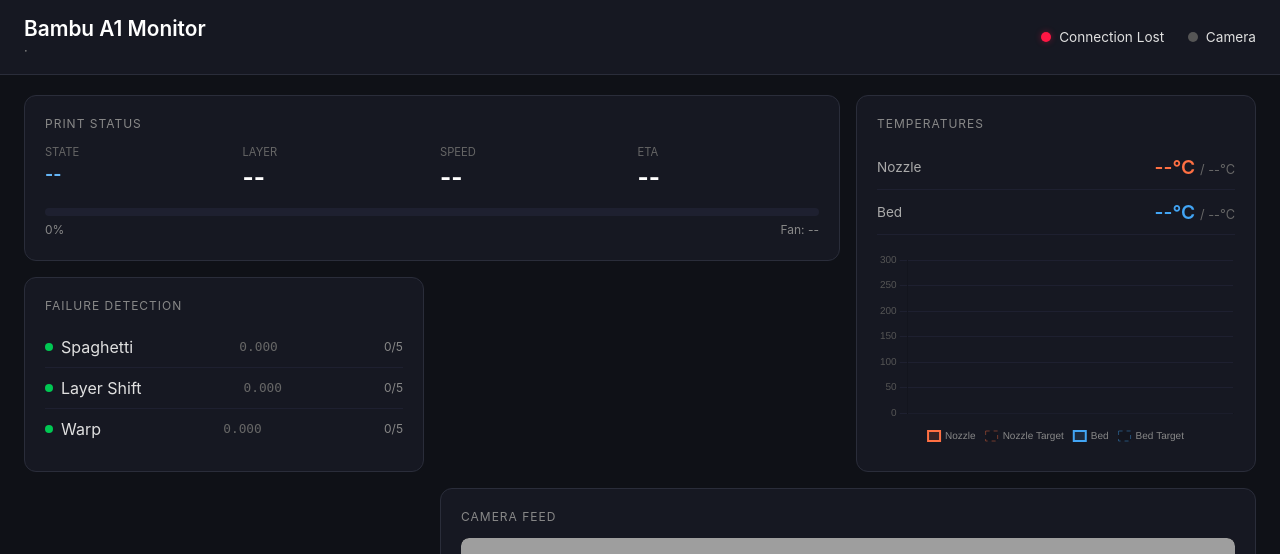
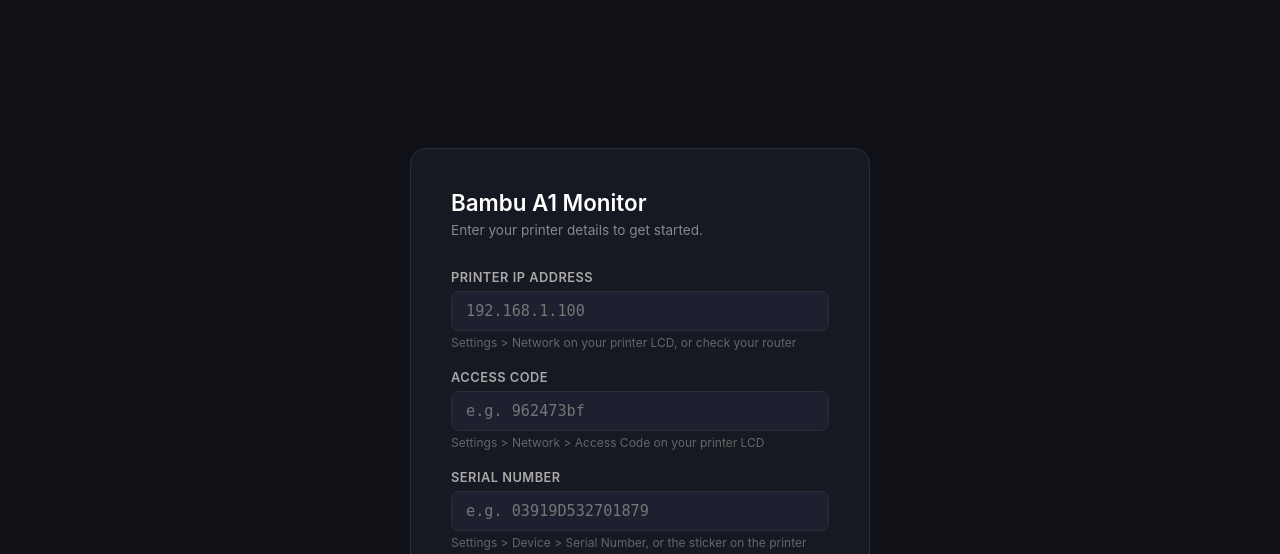
Before and after one commit to Sujjay02/Bambu-A1-monitor, a Flask app: page / in a window 1280 px wide. Shown: the top 554 px of the page. Run offline with Flask 3, Linux system fonts and the light colour scheme; data that the repository does not hold is empty; parts of the project's set-up code (start-up, migrations or seed data) failed here and were passed over; grey boxes are pictures that could not be loaded.

Commit message:
Implement configuration management and setup page for Bambu A1 Monitor - Add config.json support for printer settings - Update app.py to load and save printer configuration - Create setup.html for initial configuration input - Enhance dashboard.html with a settings link - Update .gitignore to include config.json - Add telemetry data to print_telemetry.csv

```diff
--- a/app.py
+++ b/app.py
@@ -2,15 +2,13 @@
 Bambu A1 Web Monitor
 --------------------
 Flask web dashboard for real-time 3D printer monitoring via MQTT.
-Optional camera-based failure detection when RTSP stream is available.
+Camera-based failure detection via the Bambu proprietary JPEG-over-TLS stream.
 
 Usage:
     python app.py
 
-Environment variables:
-    PRINTER_IP      (default: 10.8.103.8)
-    ACCESS_CODE     (default: 962473bf)
-    SERIAL_NUMBER   (default: 03919D532701879)
+Configuration is entered via the web setup page on first run,
+or loaded from config.json / environment variables.
 """
 
 import cv2
@@ -25,27 +23,70 @@ import struct
 import threading
 from datetime import datetime
 from collections import deque
-from flask import Flask, render_template, Response, jsonify, request
+from flask import Flask, render_template, Response, jsonify, request, redirect
 import paho.mqtt.client as mqtt
 from paho.mqtt.enums import CallbackAPIVersion
 
 # ── CONFIG ────────────────────────────────────────────────────────────────────
-PRINTER_IP    = os.environ.get("PRINTER_IP", "")
-ACCESS_CODE   = os.environ.get("ACCESS_CODE", "")
-SERIAL_NUMBER = os.environ.get("SERIAL_NUMBER", "")
-
-MQTT_PORT      = 8883
-MQTT_TOPIC_SUB = f"device/{SERIAL_NUMBER}/report"
-MQTT_TOPIC_PUB = f"device/{SERIAL_NUMBER}/request"
-CAMERA_PORT    = 6000
-
-LOG_FILE       = "print_telemetry.csv"
-FAILURE_DIR    = "failure_snapshots"
+CONFIG_FILE = "config.json"
+MQTT_PORT   = 8883
+CAMERA_PORT = 6000
+LOG_FILE    = "print_telemetry.csv"
+FAILURE_DIR = "failure_snapshots"
 
 SPAGHETTI_SENSITIVITY   = 0.6
 LAYER_SHIFT_SENSITIVITY = 0.5
 WARP_SENSITIVITY        = 0.5
 TRIGGER_FRAMES          = 5
+
+# Mutable printer config (set via web UI or config.json)
+config = {"printer_ip": "", "access_code": "", "serial_number": ""}
+config_lock = threading.Lock()
+config_ready = threading.Event()
+
+def get_config():
+    with config_lock:
+        return config.copy()
+
+def load_config():
+    """Load config from config.json, falling back to env vars."""
+    global config
+    loaded = {}
+    if os.path.exists(CONFIG_FILE):
+        try:
+            with open(CONFIG_FILE) as f:
+                loaded = json.load(f)
+        except (json.JSONDecodeError, OSError):
+            pass
+
+    ip = loaded.get("printer_ip") or os.environ.get("PRINTER_IP", "")
+    code = loaded.get("access_code") or os.environ.get("ACCESS_CODE", "")
+    sn = loaded.get("serial_number") or os.environ.get("SERIAL_NUMBER", "")
+
+    if ip and code and sn:
+        with config_lock:
+            config["printer_ip"] = ip
+            config["access_code"] = code
+            config["serial_number"] = sn
+        config_ready.set()
+        print(f"[Config] Loaded — Printer: {ip}  SN: {sn}")
+        return True
+    return False
+
+def save_config(printer_ip, access_code, serial_number):
+    """Save config to config.json and update in-memory state."""
+    global config
+    data = {
+        "printer_ip": printer_ip,
+        "access_code": access_code,
+        "serial_number": serial_number,
+    }
+    with open(CONFIG_FILE, "w") as f:
+        json.dump(data, f, indent=2)
+    with config_lock:
+        config.update(data)
+    config_ready.set()
+    print(f"[Config] Saved — Printer: {printer_ip}  SN: {serial_number}")
 
 # ── SHARED STATE ──────────────────────────────────────────────────────────────
 telemetry = {
@@ -66,7 +107,6 @@ print_paused = threading.Event()
 mqtt_connected = threading.Event()
 camera_available = threading.Event()
 
-# Temperature history (last 300 readings ~5 min)
 temp_history = {
     "timestamps": deque(maxlen=300),
     "nozzle_temp": deque(maxlen=300),
@@ -76,7 +116,6 @@ temp_history = {
 }
 temp_history_lock = threading.Lock()
 
-# Vision state
 vision_status = {
     "Spaghetti": {"triggered": False, "score": 0.0, "count": 0},
     "LayerShift": {"triggered": False, "score": 0.0, "count": 0},
@@ -84,18 +123,17 @@ vision_status = {
 }
 vision_lock = threading.Lock()
 
-# Latest camera frame
 latest_frame = None
 frame_lock = threading.Lock()
 
-# Global MQTT client for sending commands
 mqtt_cmd_client = None
 mqtt_cmd_lock = threading.Lock()
 
 # ── MQTT CLIENT ───────────────────────────────────────────────────────────────
 def make_mqtt_client():
+    cfg = get_config()
     client = mqtt.Client(CallbackAPIVersion.VERSION2)
-    client.username_pw_set("bblp", ACCESS_CODE)
+    client.username_pw_set("bblp", cfg["access_code"])
     tls_ctx = ssl.create_default_context()
     tls_ctx.check_hostname = False
     tls_ctx.verify_mode = ssl.CERT_NONE
@@ -107,10 +145,12 @@ def pause_print(reason: str):
     if print_paused.is_set():
         return
     print(f"[ALERT] FAILURE DETECTED: {reason}")
+    cfg = get_config()
+    topic = f"device/{cfg['serial_number']}/request"
     with mqtt_cmd_lock:
         if mqtt_cmd_client:
             payload = {"print": {"command": "pause", "sequence_id": "1"}}
-            mqtt_cmd_client.publish(MQTT_TOPIC_PUB, json.dumps(payload))
+            mqtt_cmd_client.publish(topic, json.dumps(payload))
     print_paused.set()
 
 def resume_monitoring():
@@ -174,11 +214,16 @@ def parse_telemetry(payload: dict) -> dict:
 # ── TELEMETRY THREAD ──────────────────────────────────────────────────────────
 def telemetry_thread():
     global mqtt_cmd_client
+
+    config_ready.wait()
+    cfg = get_config()
+
     client = make_mqtt_client()
+    topic_sub = f"device/{cfg['serial_number']}/report"
 
     def on_connect(c, userdata, flags, rc, properties=None):
         if rc == 0 or rc.value == 0:
-            c.subscribe(MQTT_TOPIC_SUB)
+            c.subscribe(topic_sub)
             mqtt_connected.set()
             with mqtt_cmd_lock:
                 global mqtt_cmd_client
@@ -199,7 +244,6 @@ def telemetry_thread():
                 with telemetry_lock:
                     telemetry.update(data)
                 log_to_csv(data)
-                # Update temperature history
                 with temp_history_lock:
                     temp_history["timestamps"].append(datetime.now().strftime("%H:%M:%S"))
                     with telemetry_lock:
@@ -215,7 +259,7 @@ def telemetry_thread():
     client.on_message = on_message
     while True:
         try:
-            client.connect(PRINTER_IP, MQTT_PORT, keepalive=60)
+            client.connect(cfg["printer_ip"], MQTT_PORT, keepalive=60)
             client.loop_forever()
         except (TimeoutError, OSError) as e:
             mqtt_connected.clear()
@@ -295,7 +339,6 @@ JPEG_START = bytes([0xFF, 0xD8, 0xFF, 0xE0])
 JPEG_END   = bytes([0xFF, 0xD9])
 
 def create_camera_auth(access_code: str) -> bytes:
-    """Build the 80-byte auth payload for Bambu A1 camera (port 6000)."""
     auth = bytearray(80)
     struct.pack_into('<I', auth, 0, 0x40)
     struct.pack_into('<I', auth, 4, 0x3000)
@@ -304,19 +347,7 @@ def create_camera_auth(access_code: str) -> bytes:
     auth[48:48 + len(code)] = code
     return bytes(auth)
 
-# ── VISION THREAD ─────────────────────────────────────────────────────────────
-def check_camera_port():
-    try:
-        s = socket.socket(socket.AF_INET, socket.SOCK_STREAM)
-        s.settimeout(3)
-        s.connect((PRINTER_IP, CAMERA_PORT))
-        s.close()
-        return True
-    except (socket.timeout, OSError):
-        return False
-
 def read_exact(sock, n):
-    """Read exactly n bytes from a TLS socket."""
     buf = bytearray()
     while len(buf) < n:
         try:
@@ -328,26 +359,36 @@ def read_exact(sock, n):
             time.sleep(0.05)
     return bytes(buf)
 
+# ── VISION THREAD ─────────────────────────────────────────────────────────────
 def vision_thread():
     global latest_frame
+
+    config_ready.wait()
+    cfg = get_config()
 
     tls_ctx = ssl.SSLContext(ssl.PROTOCOL_TLS_CLIENT)
     tls_ctx.check_hostname = False
     tls_ctx.verify_mode = ssl.CERT_NONE
-    auth_data = create_camera_auth(ACCESS_CODE)
+    auth_data = create_camera_auth(cfg["access_code"])
 
     while True:
-        if not check_camera_port():
+        # Check camera port
+        try:
+            s = socket.socket(socket.AF_INET, socket.SOCK_STREAM)
+            s.settimeout(3)
+            s.connect((cfg["printer_ip"], CAMERA_PORT))
+            s.close()
+        except (socket.timeout, OSError):
             print(f"[Camera] Port {CAMERA_PORT} not available — retrying in 30s...")
             time.sleep(30)
             continue
 
         sock = None
         try:
-            print(f"[Camera] Connecting to {PRINTER_IP}:{CAMERA_PORT}...")
+            print(f"[Camera] Connecting to {cfg['printer_ip']}:{CAMERA_PORT}...")
             raw = socket.socket(socket.AF_INET, socket.SOCK_STREAM)
             raw.settimeout(10)
-            raw.connect((PRINTER_IP, CAMERA_PORT))
+            raw.connect((cfg["printer_ip"], CAMERA_PORT))
             sock = tls_ctx.wrap_socket(raw)
             sock.sendall(auth_data)
 
@@ -361,7 +402,6 @@ def vision_thread():
             trigger_counts = {"Spaghetti": 0, "LayerShift": 0, "Warp": 0}
 
             while True:
-                # Read 16-byte frame header
                 header = read_exact(sock, 16)
                 if header is None:
                     print("[Camera] Connection closed")
@@ -371,27 +411,22 @@ def vision_thread():
                 if payload_size == 0 or payload_size > 5_000_000:
                     continue
 
-                # Read JPEG payload
                 jpeg_data = read_exact(sock, payload_size)
                 if jpeg_data is None:
                     print("[Camera] Connection lost during frame read")
                     break
 
-                # Validate JPEG
                 if not (jpeg_data[:4] == JPEG_START and jpeg_data[-2:] == JPEG_END):
                     continue
 
-                # Decode to OpenCV frame
                 np_arr = np.frombuffer(jpeg_data, dtype=np.uint8)
                 frame = cv2.imdecode(np_arr, cv2.IMREAD_COLOR)
                 if frame is None:
                     continue
 
-                # Store latest frame for web endpoint
                 with frame_lock:
                     latest_frame = frame.copy()
 
-                # Run detectors
                 sp_trig, sp_score = spaghetti.detect(frame)
                 ls_trig, ls_score = layer_shift.detect(frame)
                 wp_trig, wp_score = warp.detect(frame)
@@ -438,9 +473,53 @@ app = Flask(__name__)
 
 @app.route("/")
 def index():
+    if not config_ready.is_set():
+        return render_template("setup.html")
+    cfg = get_config()
     return render_template("dashboard.html",
-                           printer_ip=PRINTER_IP,
-                           serial_number=SERIAL_NUMBER)
+                           printer_ip=cfg["printer_ip"],
+                           serial_number=cfg["serial_number"])
+
+@app.route("/setup")
+def setup_page():
+    cfg = get_config()
+    return render_template("setup.html",
+                           printer_ip=cfg["printer_ip"],
+                           access_code=cfg["access_code"],
+                           serial_number=cfg["serial_number"])
+
+@app.route("/api/config", methods=["GET"])
+def api_config_get():
+    cfg = get_config()
+    # Mask access code for display
+    code = cfg["access_code"]
+    masked = code[:2] + "*" * (len(code) - 2) if len(code) > 2 else "*" * len(code)
+    return jsonify({
+        "printer_ip": cfg["printer_ip"],
+        "access_code_masked": masked,
+        "serial_number": cfg["serial_number"],
+        "configured": config_ready.is_set(),
+    })
+
+@app.route("/api/config", methods=["POST"])
+def api_config_post():
+    data = request.get_json(silent=True) or {}
+    ip = data.get("printer_ip", "").strip()
+    code = data.get("access_code", "").strip()
+    sn = data.get("serial_number", "").strip()
+
+    errors = []
+    if not ip:
+        errors.append("Printer IP is required")
+    if not code:
+        errors.append("Access Code is required")
+    if not sn:
+        errors.append("Serial Number is required")
+    if errors:
+        return jsonify({"errors": errors}), 400
+
+    save_config(ip, code, sn)
+    return jsonify({"status": "saved"})
 
 @app.route("/api/telemetry")
 def api_telemetry():
@@ -500,32 +579,23 @@ def events():
 
 # ── MAIN ──────────────────────────────────────────────────────────────────────
 def main():
-    missing = [v for v in ("PRINTER_IP", "ACCESS_CODE", "SERIAL_NUMBER")
-               if not os.environ.get(v)]
-    if missing:
-        print("ERROR: Missing required environment variables:")
-        for v in missing:
-            print(f"  - {v}")
-        print("\nCopy .env.example to .env and fill in your printer details.")
-        raise SystemExit(1)
-
     print("=" * 55)
     print("  BAMBU A1 WEB MONITOR")
-    print(f"  Printer: {PRINTER_IP}  |  SN: {SERIAL_NUMBER}")
     print("=" * 55)
 
     init_csv()
+    loaded = load_config()
 
-    # Start background threads
+    if not loaded:
+        print("[Config] No config found — open http://0.0.0.0:5000 to set up")
+
+    # Start background threads (they wait for config_ready)
     t_telemetry = threading.Thread(target=telemetry_thread, daemon=True)
     t_telemetry.start()
-    print("[Telemetry] Thread started")
 
     t_vision = threading.Thread(target=vision_thread, daemon=True)
     t_vision.start()
-    print("[Vision] Thread started")
 
-    # Start Flask
     print("[Web] Dashboard at http://0.0.0.0:5000")
     app.run(host="0.0.0.0", port=5000, threaded=True)
 
--- a/templates/dashboard.html
+++ b/templates/dashboard.html
@@ -54,6 +54,14 @@
 
         .status-dot.connected { background: #00c853; box-shadow: 0 0 6px #00c85366; }
         .status-dot.disconnected { background: #ff1744; box-shadow: 0 0 6px #ff174466; }
+
+        .settings-link {
+            color: #666;
+            text-decoration: none;
+            font-size: 1.3rem;
+            transition: color 0.2s;
+        }
+        .settings-link:hover { color: #aaa; }
 
         /* ── Grid Layout ────────────────────────── */
         .dashboard {
@@ -314,6 +322,8 @@
             &nbsp;&nbsp;
             <div class="status-dot" id="cameraDot"></div>
             <span id="cameraLabel">Camera</span>
+            &nbsp;&nbsp;
+            <a href="/setup" class="settings-link" title="Settings">&#9881;</a>
         </div>
     </header>
 
--- /dev/null
+++ b/templates/setup.html
@@ -0,0 +1,188 @@
+<!DOCTYPE html>
+<html lang="en">
+<head>
+    <meta charset="UTF-8">
+    <meta name="viewport" content="width=device-width, initial-scale=1.0">
+    <title>Bambu A1 Monitor — Setup</title>
+    <style>
+        * { margin: 0; padding: 0; box-sizing: border-box; }
+
+        body {
+            font-family: -apple-system, BlinkMacSystemFont, 'Segoe UI', Roboto, sans-serif;
+            background: #0f1117;
+            color: #e0e0e0;
+            min-height: 100vh;
+            display: flex;
+            align-items: center;
+            justify-content: center;
+        }
+
+        .setup-card {
+            background: #161822;
+            border: 1px solid #2a2d3a;
+            border-radius: 16px;
+            padding: 40px;
+            width: 100%;
+            max-width: 460px;
+            margin: 20px;
+        }
+
+        h1 {
+            font-size: 1.4rem;
+            font-weight: 600;
+            color: #fff;
+            margin-bottom: 6px;
+        }
+
+        .subtitle {
+            font-size: 0.85rem;
+            color: #888;
+            margin-bottom: 32px;
+        }
+
+        .field {
+            margin-bottom: 20px;
+        }
+
+        .field label {
+            display: block;
+            font-size: 0.8rem;
+            font-weight: 600;
+            text-transform: uppercase;
+            letter-spacing: 0.5px;
+            color: #aaa;
+            margin-bottom: 6px;
+        }
+
+        .field input {
+            width: 100%;
+            padding: 10px 14px;
+            background: #1e2030;
+            border: 1px solid #2a2d3a;
+            border-radius: 8px;
+            color: #fff;
+            font-size: 0.95rem;
+            font-family: monospace;
+            outline: none;
+            transition: border-color 0.2s;
+        }
+
+        .field input:focus {
+            border-color: #64b5f6;
+        }
+
+        .field .hint {
+            font-size: 0.75rem;
+            color: #666;
+            margin-top: 4px;
+        }
+
+        .error-box {
+            display: none;
+            background: #ff17441a;
+            border: 1px solid #ff174444;
+            border-radius: 8px;
+            padding: 10px 14px;
+            margin-bottom: 20px;
+            font-size: 0.85rem;
+            color: #ff6b6b;
+        }
+
+        .error-box.visible { display: block; }
+
+        .btn-connect {
+            width: 100%;
+            padding: 12px;
+            background: linear-gradient(90deg, #00c853, #69f0ae);
+            border: none;
+            border-radius: 8px;
+            color: #0f1117;
+            font-size: 0.95rem;
+            font-weight: 700;
+            cursor: pointer;
+            transition: opacity 0.2s;
+        }
+
+        .btn-connect:hover { opacity: 0.9; }
+        .btn-connect:disabled { opacity: 0.5; cursor: not-allowed; }
+    </style>
+</head>
+<body>
+    <div class="setup-card">
+        <h1>Bambu A1 Monitor</h1>
+        <p class="subtitle">Enter your printer details to get started.</p>
+
+        <div class="error-box" id="errorBox"></div>
+
+        <div class="field">
+            <label>Printer IP Address</label>
+            <input type="text" id="printerIp" placeholder="192.168.1.100"
+                   value="{{ printer_ip or '' }}">
+            <div class="hint">Settings > Network on your printer LCD, or check your router</div>
+        </div>
+
+        <div class="field">
+            <label>Access Code</label>
+            <input type="text" id="accessCode" placeholder="e.g. 962473bf"
+                   value="{{ access_code or '' }}">
+            <div class="hint">Settings > Network > Access Code on your printer LCD</div>
+        </div>
+
+        <div class="field">
+            <label>Serial Number</label>
+            <input type="text" id="serialNumber" placeholder="e.g. 03919D532701879"
+                   value="{{ serial_number or '' }}">
+            <div class="hint">Settings > Device > Serial Number, or the sticker on the printer</div>
+        </div>
+
+        <button class="btn-connect" id="connectBtn" onclick="saveConfig()">Connect</button>
+    </div>
+
+    <script>
+        function saveConfig() {
+            const btn = document.getElementById('connectBtn');
+            const errorBox = document.getElementById('errorBox');
+            errorBox.classList.remove('visible');
+
+            const data = {
+                printer_ip: document.getElementById('printerIp').value.trim(),
+                access_code: document.getElementById('accessCode').value.trim(),
+                serial_number: document.getElementById('serialNumber').value.trim(),
+            };
+
+            btn.disabled = true;
+            btn.textContent = 'Connecting...';
+
+            fetch('/api/config', {
+                method: 'POST',
+                headers: { 'Content-Type': 'application/json' },
+                body: JSON.stringify(data),
+            })
+            .then(r => r.json().then(j => ({ ok: r.ok, body: j })))
+            .then(({ ok, body }) => {
+                if (!ok) {
+                    errorBox.textContent = body.errors ? body.errors.join('. ') : 'Invalid input';
+                    errorBox.classList.add('visible');
+                    btn.disabled = false;
+                    btn.textContent = 'Connect';
+                    return;
+                }
+                window.location.href = '/';
+            })
+            .catch(() => {
+                errorBox.textContent = 'Network error. Please try again.';
+                errorBox.classList.add('visible');
+                btn.disabled = false;
+                btn.textContent = 'Connect';
+            });
+        }
+
+        // Submit on Enter key
+        document.querySelectorAll('input').forEach(input => {
+            input.addEventListener('keydown', e => {
+                if (e.key === 'Enter') saveConfig();
+            });
+        });
+    </script>
+</body>
+</html>
```
Also changed, not shown: print_telemetry.csv, 1 other file.
